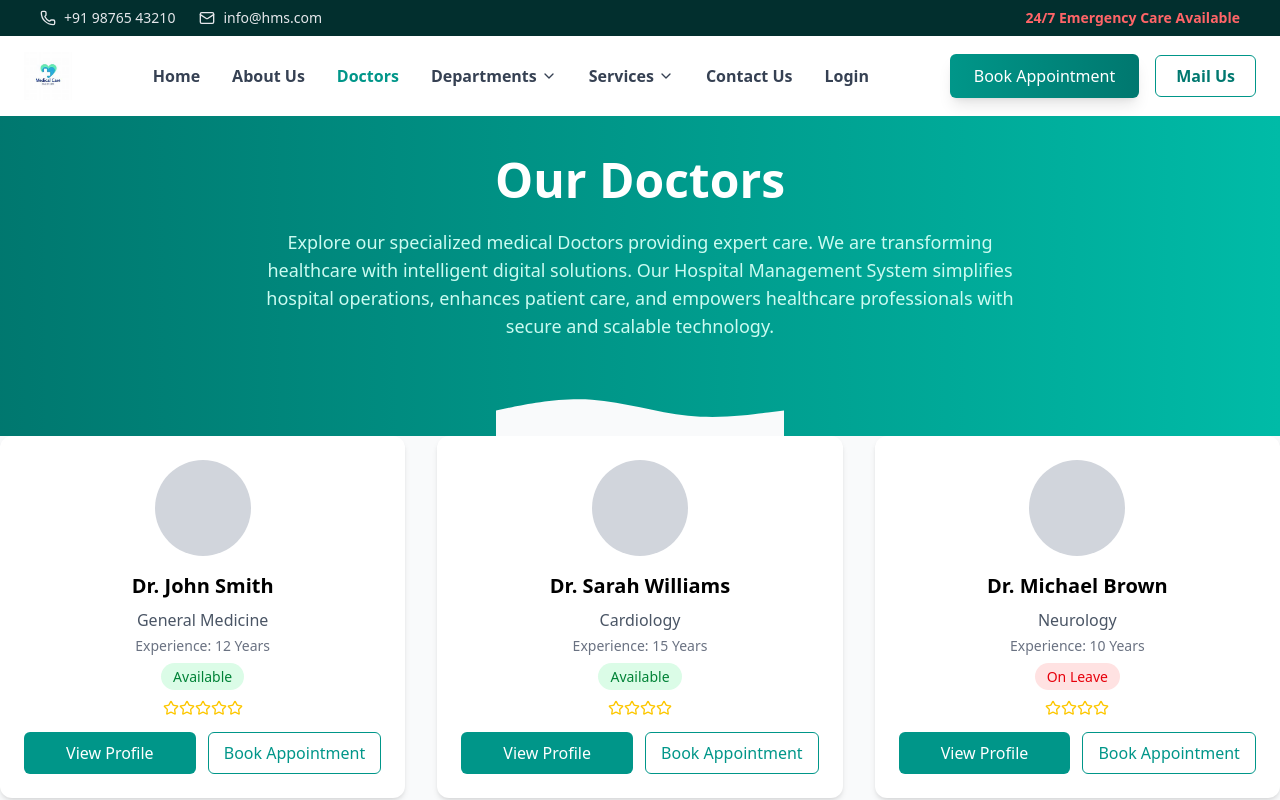
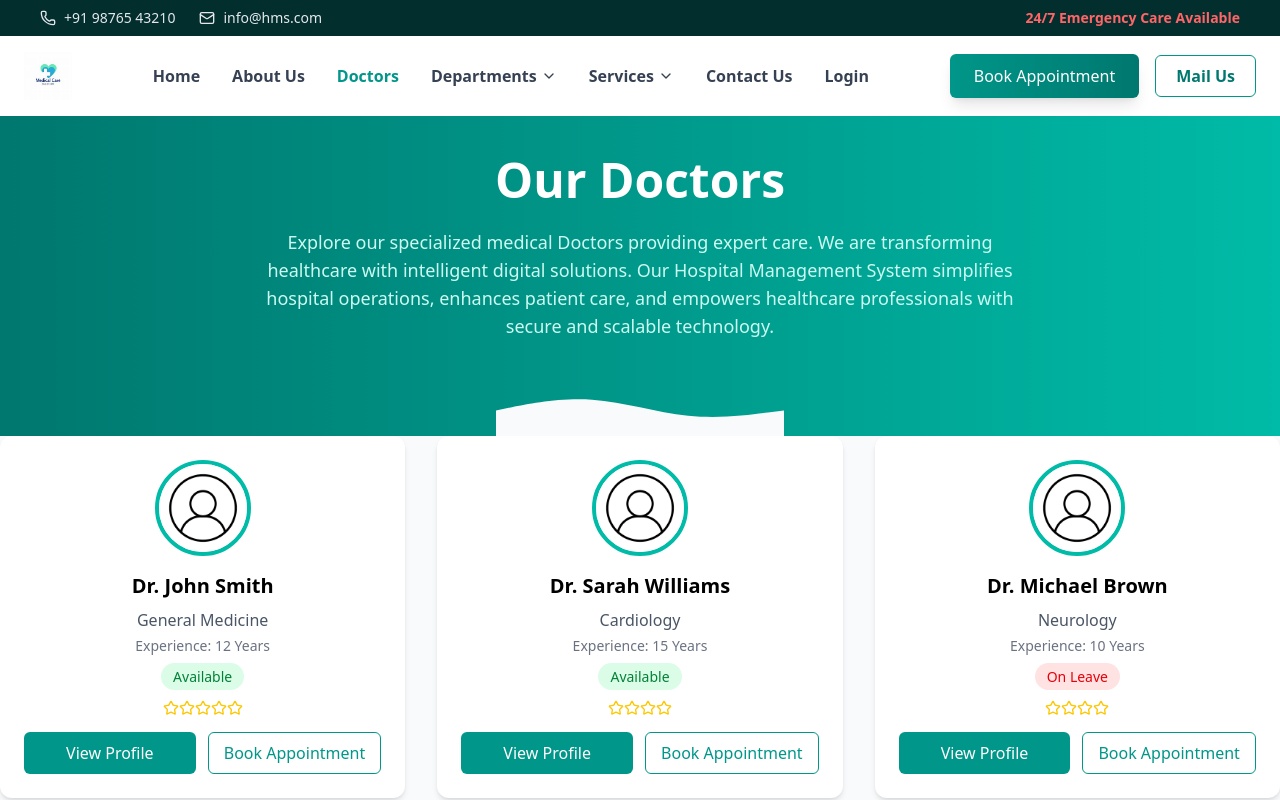
Before and after one commit to gopikrishna8500/Hospital-management-system, a React (Vite) app: page /doctors in a window 1280 px wide. Shown: the top 800 px of the page. Built offline with nearby package versions, Linux system fonts and the light colour scheme.

Commit message:
your message

```diff
--- a/src/pages/DoctorCard.jsx
+++ b/src/pages/DoctorCard.jsx
@@ -1,7 +1,7 @@
 import React from "react";
 import { Star } from "lucide-react";
 import { useNavigate } from "react-router-dom";
-
+import profileImage from "../assets/profile.png";
 // Exporting doctorsData for reuse in Doctors.jsx
 export const doctorsData = [
   { id: 1, name: "Dr. John Smith", specialization: "General Medicine", experience: "12 Years", availability: "Available", rating: 5 },
@@ -24,7 +24,13 @@ const DoctorCard = ({ doctor }) => {
   return (
     <div className="bg-white p-6 rounded-xl shadow-md hover:shadow-xl transition flex flex-col items-center text-center">
       {/* Doctor Photo */}
-      <div className="w-24 h-24 bg-gray-300 rounded-full mx-auto mb-4"></div>
+         {/* Doctor Photo */}
+      <img
+        src={profileImage}
+        alt="Doctor"
+        className="w-24 h-24 rounded-full object-cover border-4 border-teal-500 mx-auto mb-4"
+      />
+      {/* <div className="w-24 h-24 bg-gray-300 rounded-full mx-auto mb-4"></div> */}
 
       {/* Doctor Info */}
       <h3 className="text-xl font-semibold">{doctor.name}</h3>
```
Also changed, not shown: src/assets/profile.png (added).
